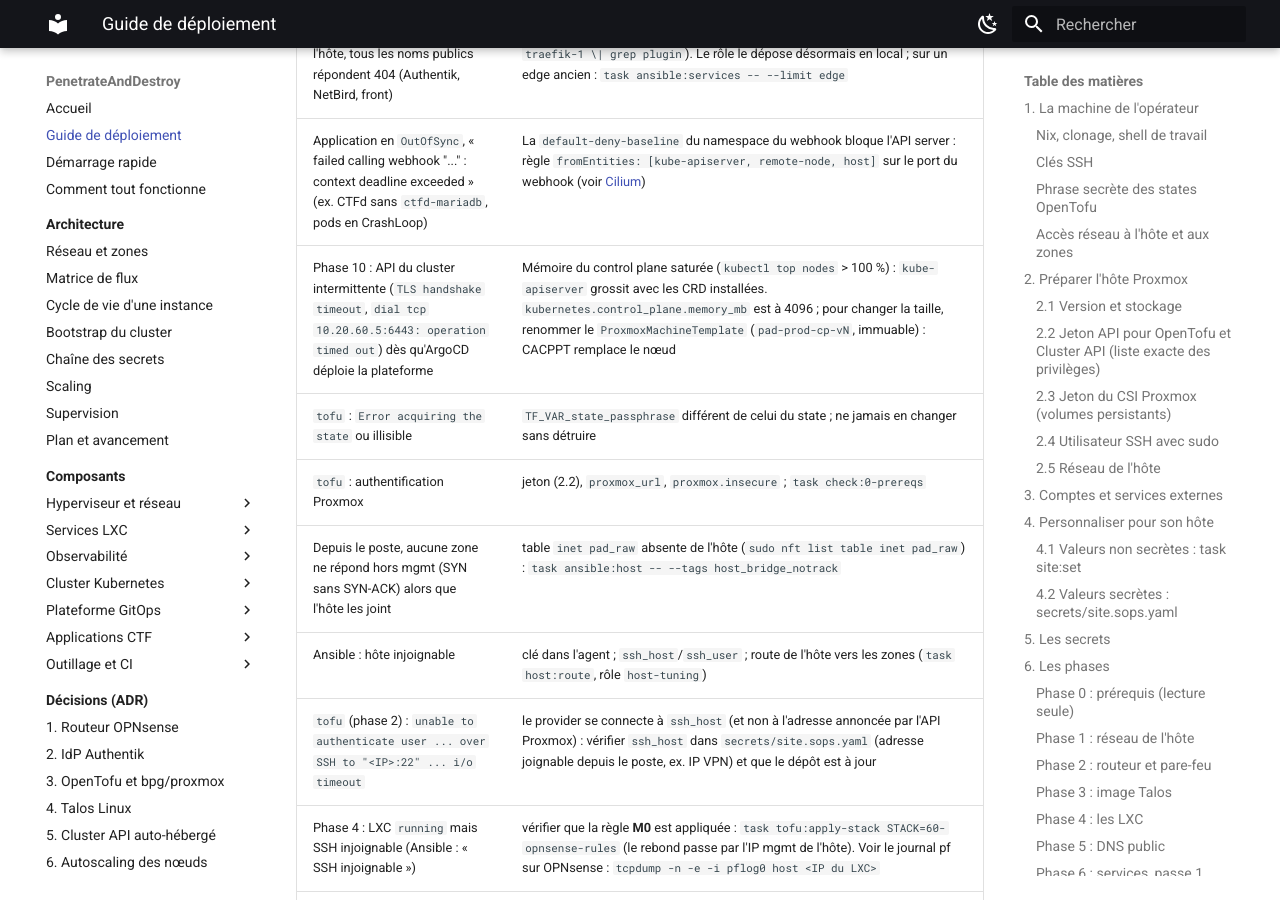
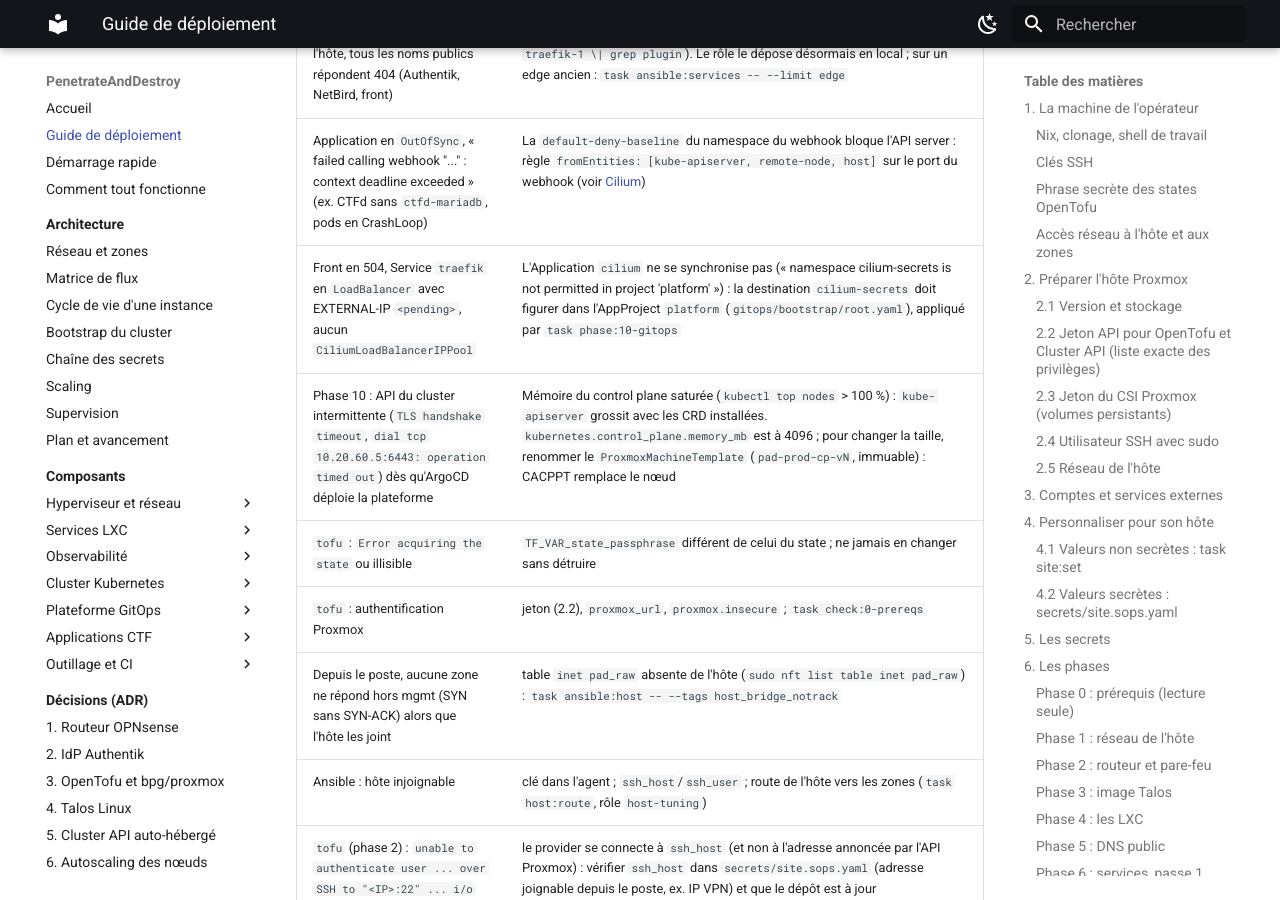
Before and after one commit to kim-tsr/penetrate-and-destroy, an MkDocs documentation site: the page built from docs/guide-deploiement.md, in a window 1280 px wide and 900 px high, scrolled down 26160 px. Built offline with MkDocs 1.6.1 and Material for MkDocs 9.7.7, drawn with Linux system fonts in a browser that asks for light colours.

Commit message:
fix(argocd): namespace cilium-secrets autorisé dans le projet platform (Application cilium jamais synchronisée : pas d'IP d'ingress, front en 504)

```diff
--- a/docs/guide-deploiement.md
+++ b/docs/guide-deploiement.md
@@ -628,6 +628,7 @@ Avant d'ouvrir l'événement aux joueurs :
 | Remplacement de worker figé : Machine en `Deleting`, `stage: DrainingNode`, « cannot evict pod as it would violate the pod's disruption budget » | Un pod en échec (CrashLoop) met son PDB à 0 disponible et bloque le drain. La politique Kyverno `pdb-unhealthy-eviction` pose `unhealthyPodEvictionPolicy: AlwaysAllow` sur tous les PDB ; corriger ensuite la cause du crash |
 | Après un redémarrage de l'hôte, tous les noms publics répondent 404 (Authentik, NetBird, front) | Le plugin CrowdSec de l'edge n'a pas été chargé (`docker logs pad-edge-traefik-1 \| grep plugin`). Le rôle le dépose désormais en local ; sur un edge ancien : `task ansible:services -- --limit edge` |
 | Application en `OutOfSync`, « failed calling webhook "..." : context deadline exceeded » (ex. CTFd sans `ctfd-mariadb`, pods en CrashLoop) | La `default-deny-baseline` du namespace du webhook bloque l'API server : règle `fromEntities: [kube-apiserver, remote-node, host]` sur le port du webhook (voir [Cilium](composants/cilium-hubble.md)) |
+| Front en 504, Service `traefik` en `LoadBalancer` avec EXTERNAL-IP `<pending>`, aucun `CiliumLoadBalancerIPPool` | L'Application `cilium` ne se synchronise pas (« namespace cilium-secrets is not permitted in project 'platform' ») : la destination `cilium-secrets` doit figurer dans l'AppProject `platform` (`gitops/bootstrap/root.yaml`), appliqué par `task phase:10-gitops` |
 | Phase 10 : API du cluster intermittente (`TLS handshake timeout`, `dial tcp 10.20.60.5:6443: operation timed out`) dès qu'ArgoCD déploie la plateforme | Mémoire du control plane saturée (`kubectl top nodes` > 100 %) : `kube-apiserver` grossit avec les CRD installées. `kubernetes.control_plane.memory_mb` est à 4096 ; pour changer la taille, renommer le `ProxmoxMachineTemplate` (`pad-prod-cp-vN`, immuable) : CACPPT remplace le nœud |
 | `tofu` : `Error acquiring the state` ou illisible | `TF_VAR_state_passphrase` différent de celui du state ; ne jamais en changer sans détruire |
 | `tofu` : authentification Proxmox | jeton (2.2), `proxmox_url`, `proxmox.insecure` ; `task check:0-prereqs` |
```
Also changed, not shown: 1 other file.
